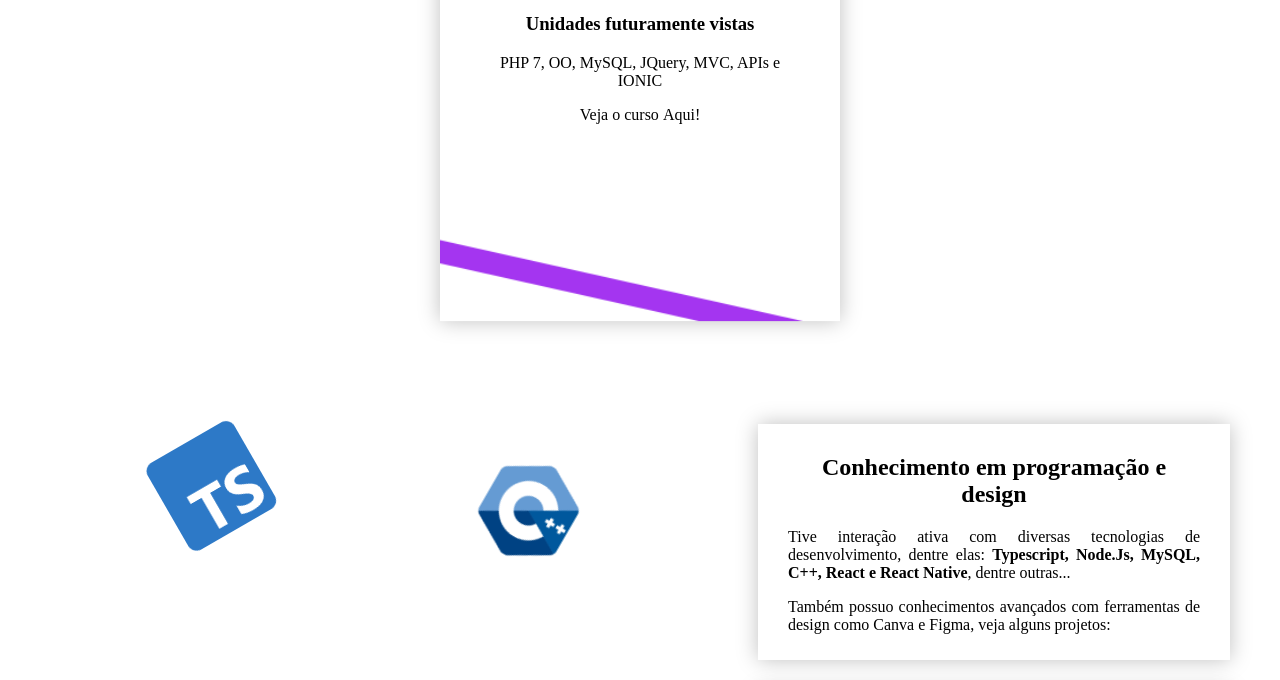
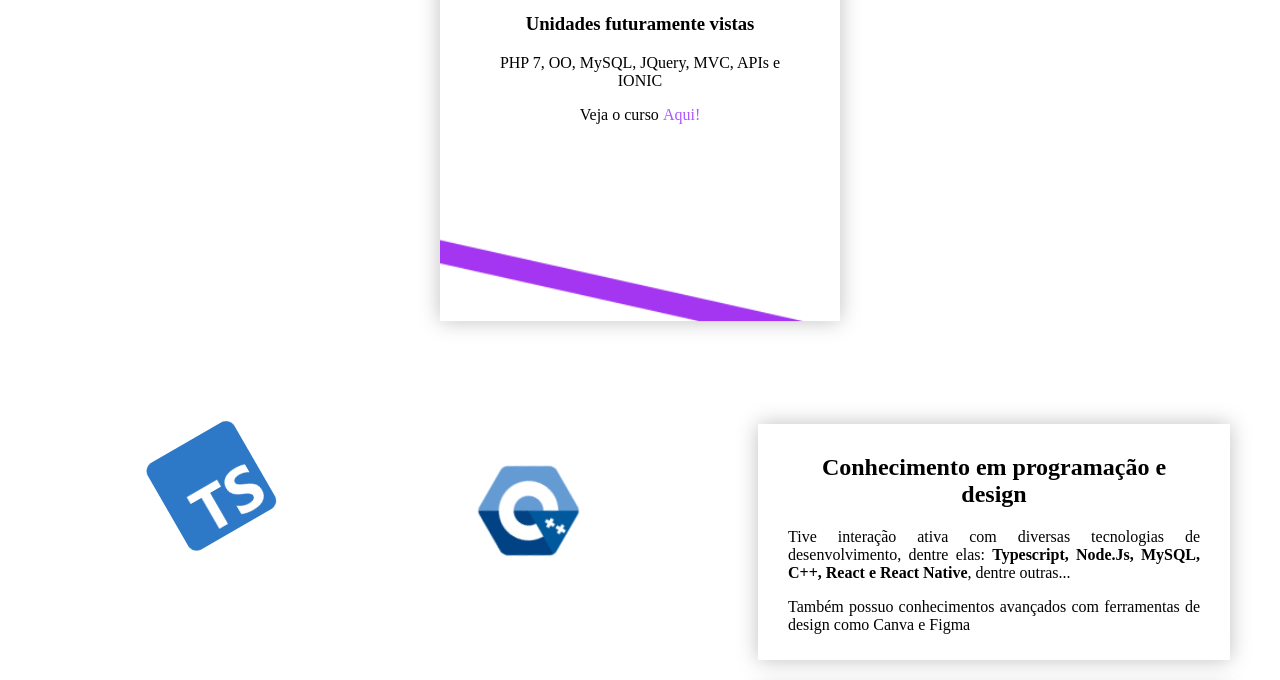
Before and after one commit to LucianoKohler/avaliacao-final-UC4, a website: page pages/portfolio.html in a window 1280 px wide. Shown: the part 2300-2980 px from the top of the page. Drawn offline with nearby package versions, Linux system fonts and the light colour scheme; a web font is replaced by a local one.

Commit message:
Deixando link da udemy mais visivel, removido text

```diff
--- a/pages/portfolio.html
+++ b/pages/portfolio.html
@@ -105,7 +105,7 @@
                         <h3>Unidades futuramente vistas</h3>
                         <p>PHP 7, OO, MySQL, JQuery, MVC, APIs e IONIC</p>
                         <div class="veja">
-                            Veja o curso <a href="https://www.udemy.com/course/web-completo/" target="_blank">Aqui!</a>
+                            Veja o curso <a style="color: var(--secon);" href="https://www.udemy.com/course/web-completo/" target="_blank">Aqui!</a>
                         </div>
                     </div>
                 </div>
@@ -136,7 +136,7 @@
                 <div class="hab">
                     <h2>Conhecimento em programação e design</h2>
                     <p>Tive interação ativa com diversas tecnologias de desenvolvimento, dentre elas: <b>Typescript, Node.Js, MySQL, C++, React e React Native</b>, dentre outras...</p>
-                    <p>Também possuo conhecimentos avançados com ferramentas de design como Canva e Figma, veja alguns projetos:</p>
+                    <p>Também possuo conhecimentos avançados com ferramentas de design como Canva e Figma</p>
                 </div>
                 <div class="hab">
                     <h2>Conhecimento avançado em Inglês</h2>
```
